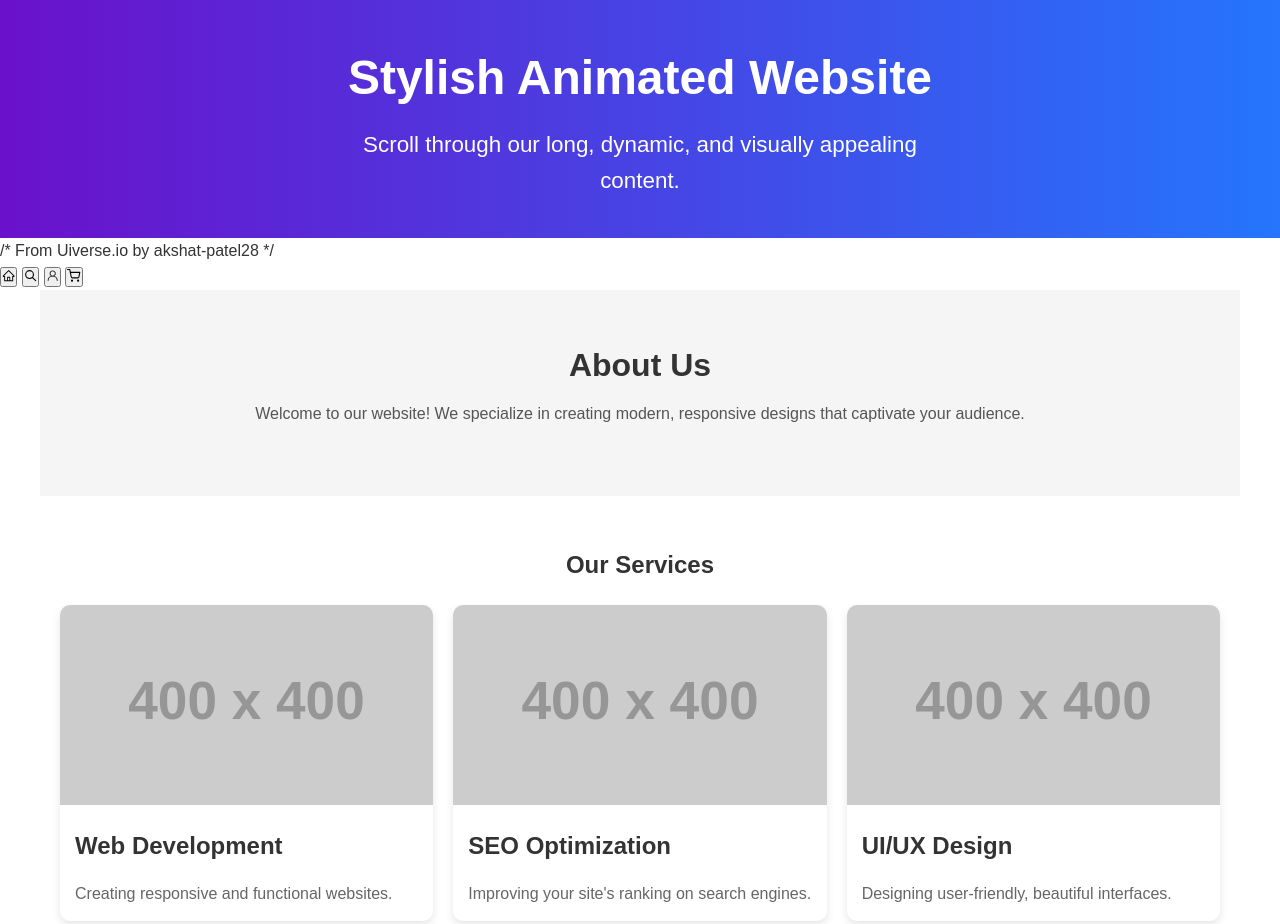
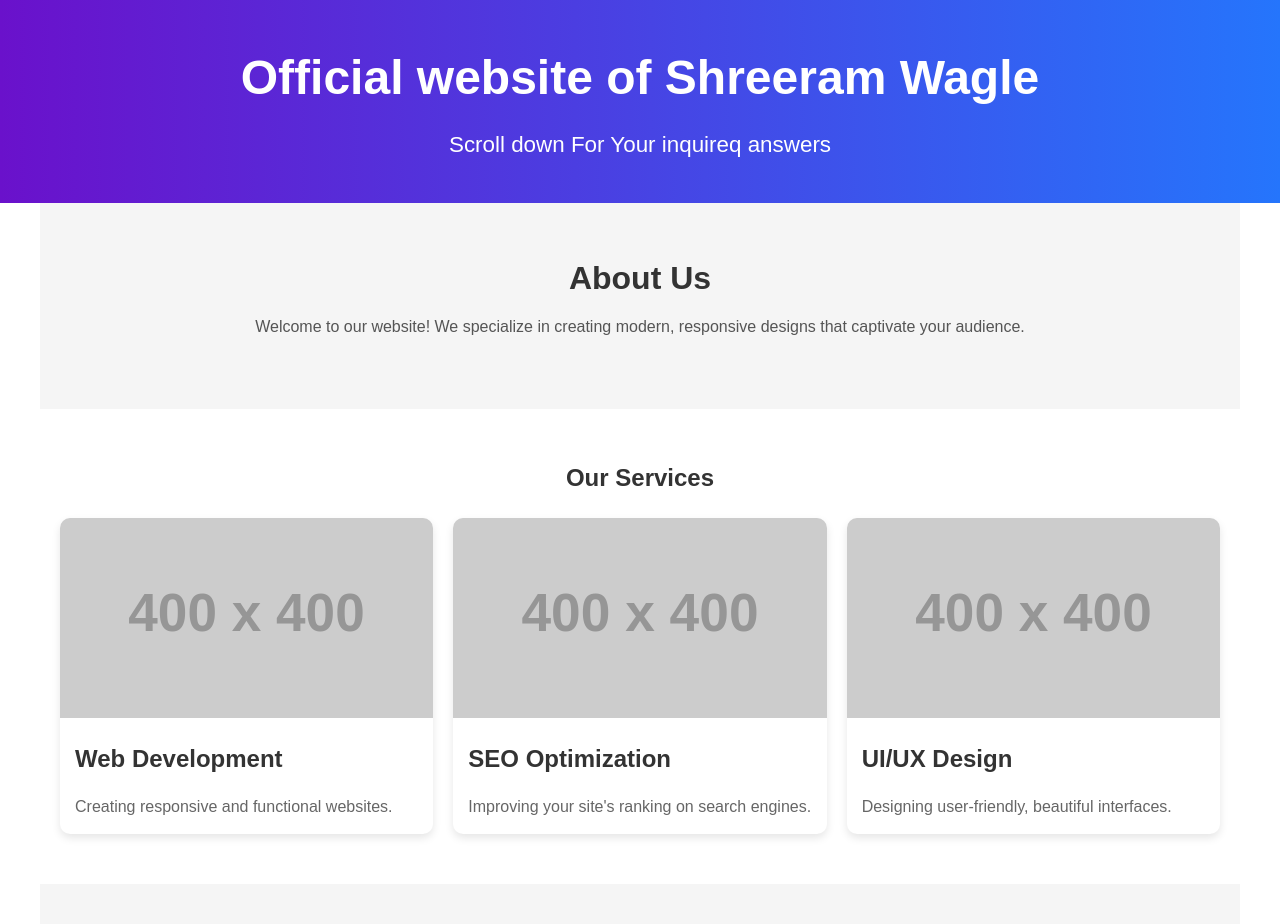
Before and after one commit to NayanWebsite/Website, a plain HTML site: page index.html in a window 1280 px wide. Shown: the top 924 px of the page. Drawn offline with Linux system fonts and the light colour scheme; placeholder pictures from the web are drawn by us.

Commit message:
Update index.html

```diff
--- a/index.html
+++ b/index.html
@@ -3,7 +3,7 @@
 <head>
     <meta charset="UTF-8">
     <meta name="viewport" content="width=device-width, initial-scale=1.0">
-    <title>Stylish Animated Long Website</title>
+    <title>Shreeram Wagle</title>
     <style>
         /* General Reset */
         * {
@@ -269,36 +269,10 @@
 </head>
 <body>
     <header>
-        <h1>Stylish Animated Website</h1>
-        <p>Scroll through our long, dynamic, and visually appealing content.</p>
+        <h1>Official website of Shreeram Wagle</h1>
+        <p>Scroll down For Your inquireq answers</p>
     </header>
-   /* From Uiverse.io by akshat-patel28 */
-  <div class="button-container">
-      <button class="button">
-        <svg xmlns="http://www.w3.org/2000/svg" width="1em" height="1em" viewBox="0 0 1024 1024" stroke-width="0" fill="currentColor" stroke="currentColor" class="icon">
-          <path d="M946.5 505L560.1 118.8l-25.9-25.9a31.5 31.5 0 0 0-44.4 0L77.5 505a63.9 63.9 0 0 0-18.8 46c.4 35.2 29.7 63.3 64.9 63.3h42.5V940h691.8V614.3h43.4c17.1 0 33.2-6.7 45.3-18.8a63.6 63.6 0 0 0 18.7-45.3c0-17-6.7-33.1-18.8-45.2zM568 868H456V664h112v204zm217.9-325.7V868H632V640c0-22.1-17.9-40-40-40H432c-22.1 0-40 17.9-40 40v228H238.1V542.3h-96l370-369.7 23.1 23.1L882 542.3h-96.1z"></path>
-        </svg>
-      </button>
-      <button class="button">
-        <svg xmlns="http://www.w3.org/2000/svg" width="1em" height="1em" aria-hidden="true" viewBox="0 0 24 24" stroke-width="2" fill="none" stroke="currentColor" class="icon">
-          <path d="M21 21l-6-6m2-5a7 7 0 11-14 0 7 7 0 0114 0z" stroke-linejoin="round" stroke-linecap="round"></path>
-        </svg>
-      </button>
-      <button class="button">
-        <svg xmlns="http://www.w3.org/2000/svg" width="1em" height="1em" viewBox="0 0 24 24" stroke-width="0" fill="currentColor" stroke="currentColor" class="icon">
-          <path d="M12 2.5a5.5 5.5 0 0 1 3.096 10.047 9.005 9.005 0 0 1 5.9 8.181.75.75 0 1 1-1.499.044 7.5 7.5 0 0 0-14.993 0 .75.75 0 0 1-1.5-.045 9.005 9.005 0 0 1 5.9-8.18A5.5 5.5 0 0 1 12 2.5ZM8 8a4 4 0 1 0 8 0 4 4 0 0 0-8 0Z"></path>
-        </svg>
-      </button>
 
-      <button class="button">
-        <svg xmlns="http://www.w3.org/2000/svg" width="1em" height="1em" stroke-linejoin="round" stroke-linecap="round" viewBox="0 0 24 24" stroke-width="2" fill="none" stroke="currentColor" class="icon">
-          <circle r="1" cy="21" cx="9"></circle>
-          <circle r="1" cy="21" cx="20"></circle>
-          <path d="M1 1h4l2.68 13.39a2 2 0 0 0 2 1.61h9.72a2 2 0 0 0 2-1.61L23 6H6"></path>
-        </svg>
-      </button>
-    </div>
-    </nav>
     <section id="about" class="container">
         <h2>About Us</h2>
         <p>Welcome to our website! We specialize in creating modern, responsive designs that captivate your audience.</p>
```
